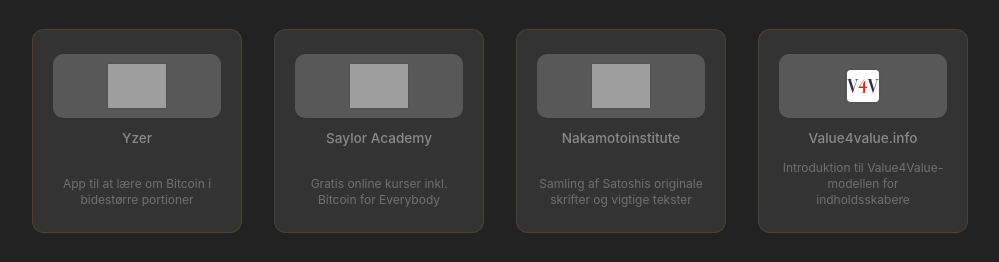
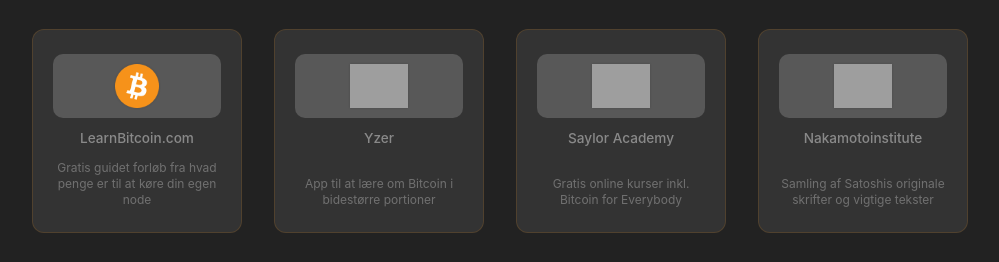
Before and after one commit to Mannohat/enogtyve-web, an Astro site: page /da/faellesskab/bookmarks in a window 1280 px wide. Shown: the part 1475-1737 px from the top of the page, without its empty margins (140-1139 px from the left). Built offline with nearby package versions, Linux system fonts and the light colour scheme; Astro itself is replaced by a stand-in of ours; grey boxes are pictures that could not be loaded.

Commit message:
Add LearnBitcoin.com to Learn about Bitcoin bookmarks (da+en)

```diff
--- a/src/pages/da/faellesskab/bookmarks.astro
+++ b/src/pages/da/faellesskab/bookmarks.astro
@@ -203,6 +203,14 @@ import ResourcePageLayout from "../../../layouts/ResourcePageLayout.astro";
                 <span class="resource-desc">Teknisk og visuel forklaring af hvordan Bitcoin virker</span>
             </a>
 
+            <a href="https://www.learnbitcoin.com?ref=enogtyve" class="resource-card" target="_blank" rel="noopener noreferrer">
+                <div class="resource-logo-wrap">
+                <img src="/images/favicons/www.learnbitcoin.com.png" alt="LearnBitcoin" class="resource-logo" onerror="this.remove()"/>
+                </div>
+                <span class="resource-name">LearnBitcoin.com</span>
+                <span class="resource-desc">Gratis guidet forløb fra hvad penge er til at køre din egen node</span>
+            </a>
+
             <a href="https://yzer.io?ref=enogtyve" class="resource-card" target="_blank" rel="noopener noreferrer">
                 <div class="resource-logo-wrap">
                 <img src="/images/logos/yzer.png" alt="Yzer" class="resource-logo" onerror="this.remove()"/>
```
Also changed, not shown: src/pages/en/community/bookmarks.astro (+8 -0 lines), public/images/favicons/www.learnbitcoin.com.png (added).
